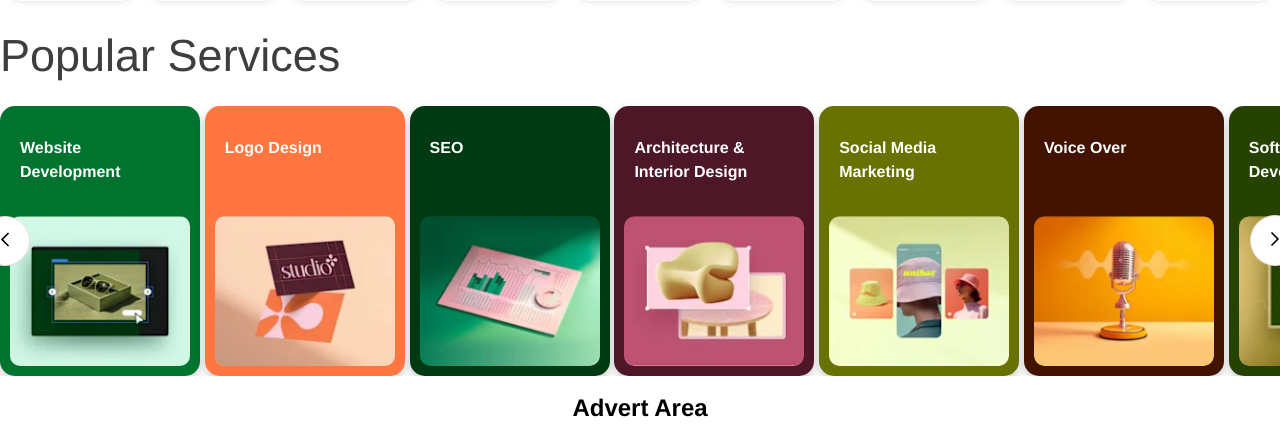
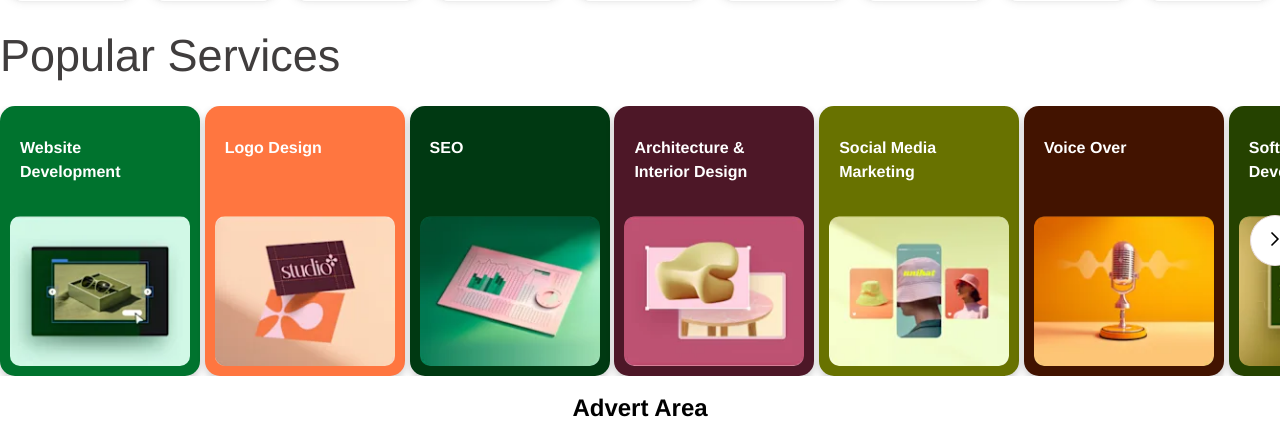
Before and after one commit to OriHaguel/gighub-front, a React (Vite) app: page / in a window 1280 px wide. Shown: the part 788-1214 px from the top of the page. Built offline with nearby package versions, Linux system fonts and the light colour scheme.

Commit message:
Add dynamic toggle buttons for popular services carousel

```diff
--- a/src/cmps/PopularServicesCarrousel.jsx
+++ b/src/cmps/PopularServicesCarrousel.jsx
@@ -50,7 +50,11 @@ export function PopularServicesCarrousel() {
 
     return (
         <div className="popular-carrousel-grid">
-            <button onClick={handlePrev} className="carousel-control-prev"><CarrouselControlPrev /></button>
+            {currentIndex > 0 && (
+                <button onClick={handlePrev} className="carousel-control-prev">
+                    <CarrouselControlPrev />
+                </button>
+            )}
             <div className="popular-services-carrousel">
                 <Carousel
                     showThumbs={false}
@@ -62,24 +66,27 @@ export function PopularServicesCarrousel() {
                     selectedItem={currentIndex}
                     onChange={(index) => setCurrentIndex(index)}
                 >
-                    {popularServices.map(service => (
-                        <NavLink to={`/services/${service.serviceDescription}`} key={service._id} className="card-link">
+                    {popularServices.map((service) => (
+                        <NavLink
+                            to={`/services/${service.serviceDescription}`}
+                            key={service._id}
+                            className="card-link"
+                        >
                             <div className="card" style={{ backgroundColor: service.color }}>
-
                                 <div className="card-content">
                                     <p>{service.serviceDescription}</p>
                                 </div>
-                                <img
-                                    src={service.picSrc}
-                                    alt={service.serviceDescription}
-                                />
+                                <img src={service.picSrc} alt={service.serviceDescription} />
                             </div>
-
                         </NavLink>
                     ))}
                 </Carousel>
             </div>
-            <button onClick={handleNext} className="carousel-control-next"><CarrouselControlNext /></button>
+            {currentIndex < totalSlides - slidesToShow && (
+                <button onClick={handleNext} className="carousel-control-next">
+                    <CarrouselControlNext />
+                </button>
+            )}
         </div>
     )
 }
```
